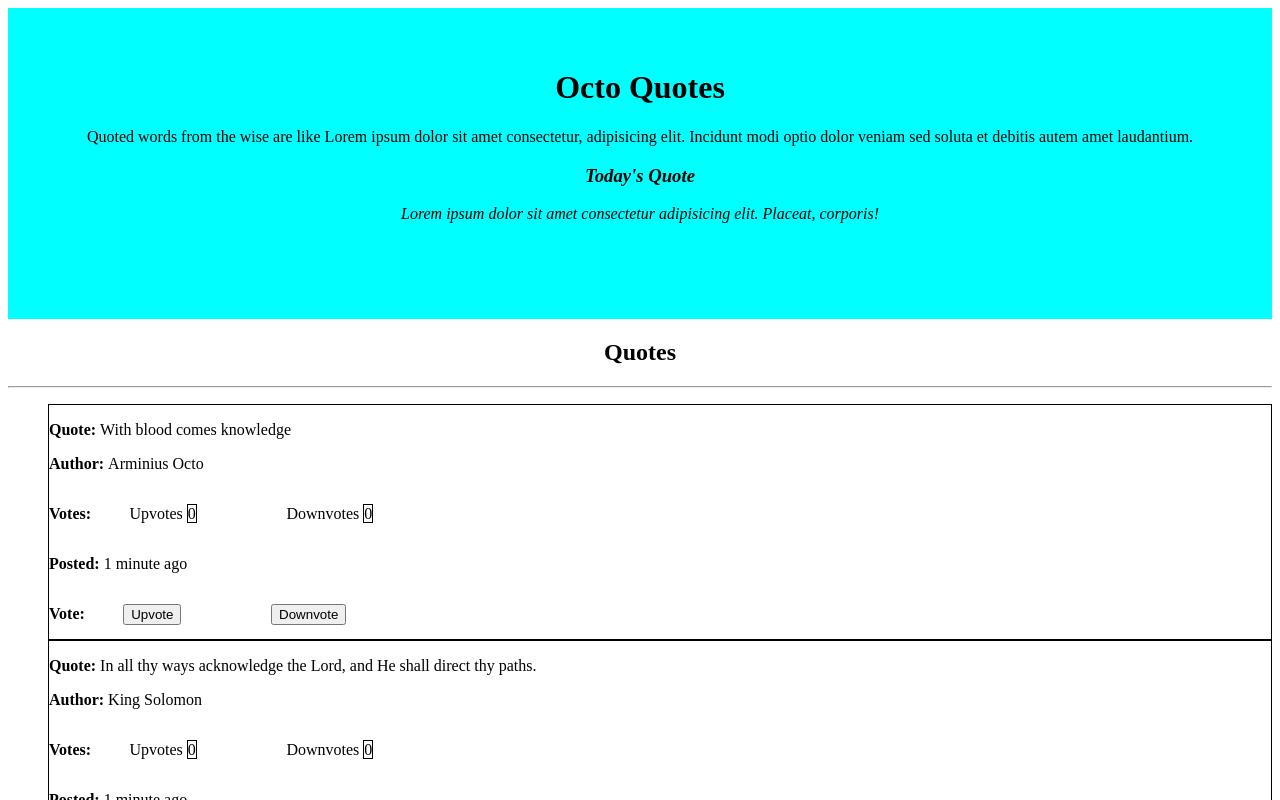
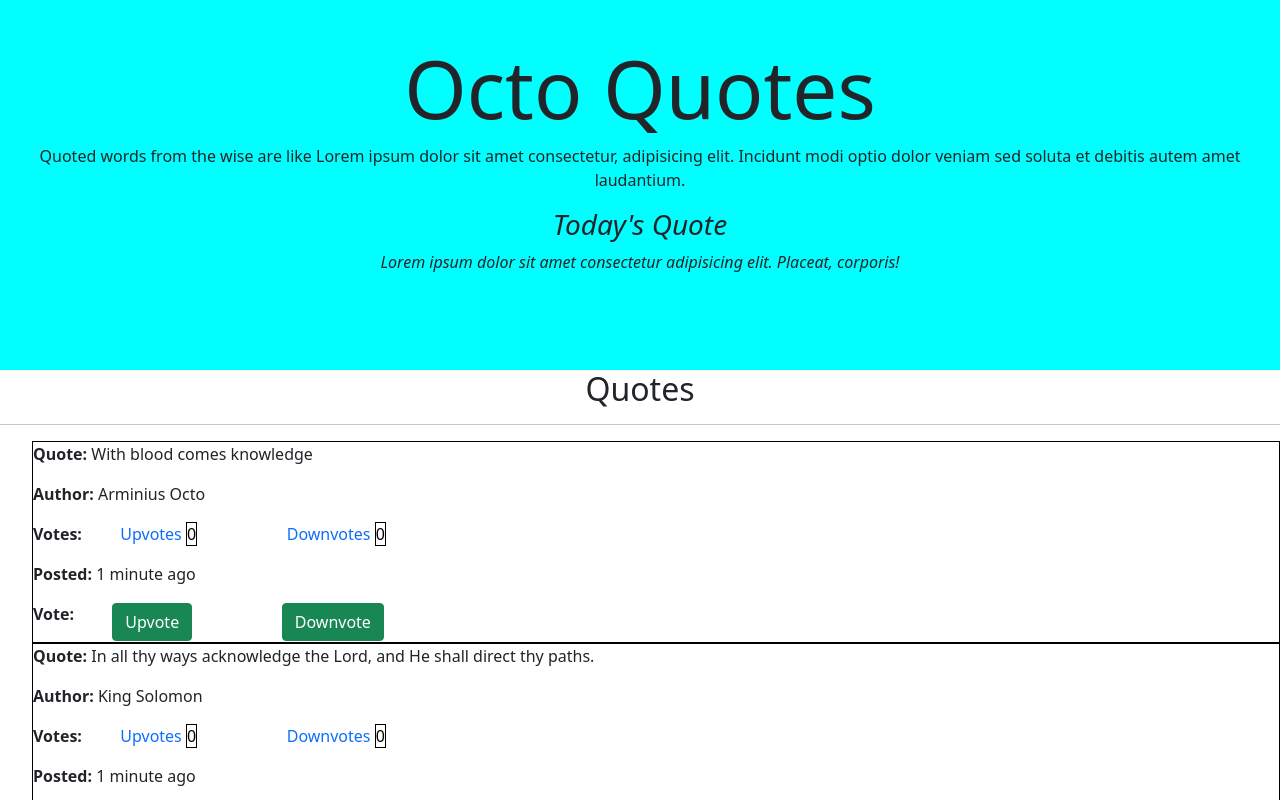
Before and after one commit to Daniel6996-arch/Octo-quotes, an Angular app: page / in a window 1280 px wide. Shown: the top 800 px of the page. Built offline with nearby package versions, Linux system fonts and the light colour scheme.

Commit message:
add edits to page

```diff
--- a/package.json
+++ b/package.json
@@ -19,6 +19,8 @@
     "@angular/platform-browser": "~11.2.13",
     "@angular/platform-browser-dynamic": "~11.2.13",
     "@angular/router": "~11.2.13",
+    "bootstrap": "^5.1.3",
+    "jquery": "^3.6.0",
     "rxjs": "~6.6.0",
     "tslib": "^2.0.0",
     "zone.js": "~0.11.3"
--- a/src/app/app.component.html
+++ b/src/app/app.component.html
@@ -1,6 +1,6 @@
 <div [ngClass] = "'header'">
   <div>
-    <h1>Octo Quotes</h1>
+    <h1 class="display-1">Octo Quotes</h1>
   </div>
   <div>
     <p>Quoted words from the wise are like Lorem ipsum dolor sit amet consectetur, adipisicing elit. Incidunt modi optio dolor veniam sed soluta et debitis autem amet laudantium. </p>
--- a/src/app/quotes-text/quotes-text.component.css
+++ b/src/app/quotes-text/quotes-text.component.css
@@ -1,4 +1,4 @@
-.row{
+.rowd{
     display: flex;
     flex-direction: row;
     align-items: center;
@@ -7,11 +7,13 @@
     border: 1px solid black;
     margin-left: 0vw;
     width: 5vw;
+    color: black;
 }
 .downvote-box{
     border: 1px solid black;
     margin-left: 0vw;
     width: 5vw;
+    color: black;
 }
 .col{
     display: flex;
--- a/src/app/quotes-text/quotes-text.component.html
+++ b/src/app/quotes-text/quotes-text.component.html
@@ -40,16 +40,16 @@
         <p><span [ngClass] = "'words'">Author: </span>{{quote.Author}}</p>
         </div>
        <div>
-           <div [ngClass] = "'row'">
+           <div [ngClass] = "'rowd'">
         <p><span [ngClass] = "'words'">Votes:</span></p>
-        <p [ngClass] = "'margin-left-1'">Upvotes <span [ngClass] = "'upvote-box'">0</span></p>
-        <p [ngClass] = "'margin-left'">Downvotes <span [ngClass] = "'downvote-box'">0</span></p>
+        <p [ngClass] = "'margin-left-1'" class="text-primary">Upvotes <span [ngClass] = "'upvote-box'">0</span></p>
+        <p [ngClass] = "'margin-left'" class="text-primary">Downvotes <span [ngClass] = "'downvote-box'">0</span></p>
     </div>
     <p><span [ngClass] = "'words'">Posted: </span>1 minute ago</p>
-    <div [ngClass] = "'row'">
+    <div [ngClass] = "'rowd'">
         <p><span [ngClass] = "'words'">Vote: </span></p>
-        <button [ngClass] = "'margin-left-1'">Upvote</button>
-        <button [ngClass] = "'margin-left'">Downvote</button>
+        <button [ngClass] = "'margin-left-1'" class="btn btn-success">Upvote</button>
+        <button [ngClass] = "'margin-left'" class="btn btn-success">Downvote</button>
      </div>
     </div>
       </li>
--- a/src/styles.css
+++ b/src/styles.css
@@ -1 +1,2 @@
 /* You can add global styles to this file, and also import other style files */
+@import "~bootstrap/dist/css/bootstrap.css"
```
Also changed, not shown: 1 other file (tests, documents, lock files or other folders).
